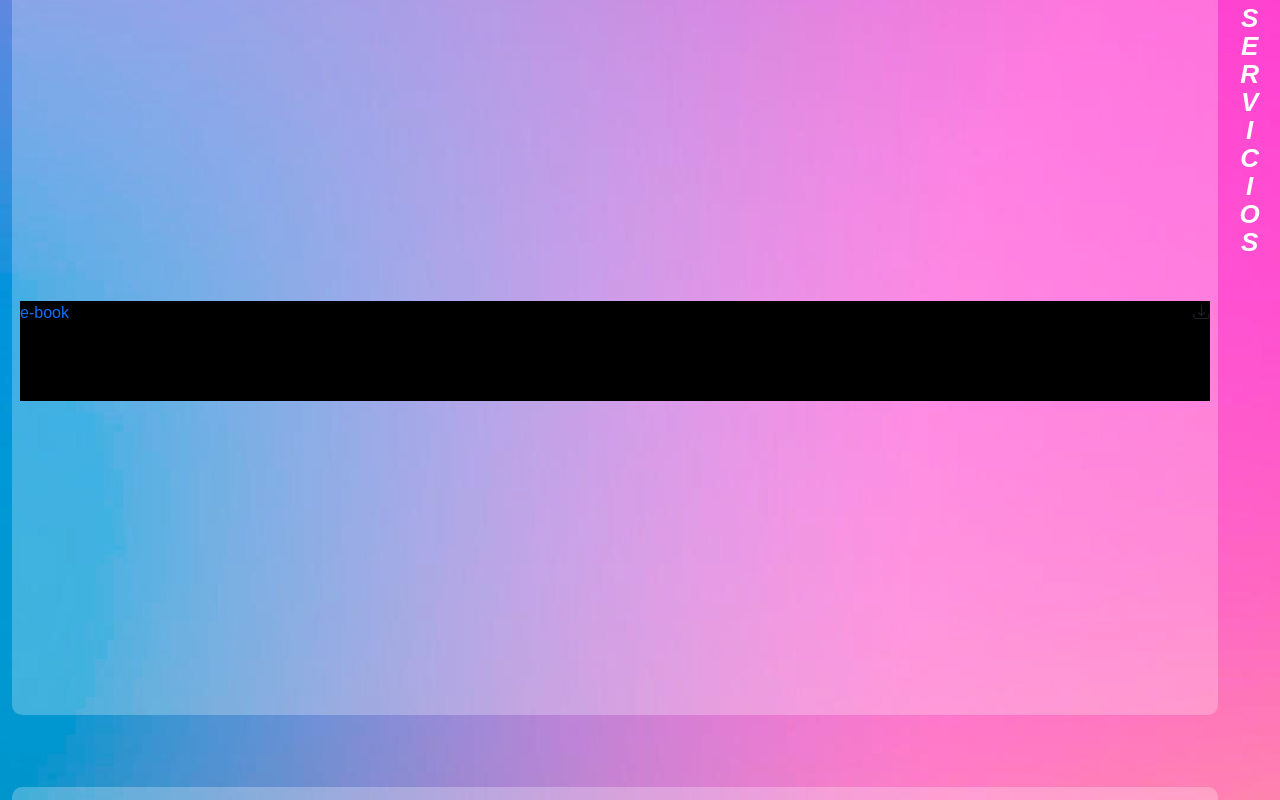
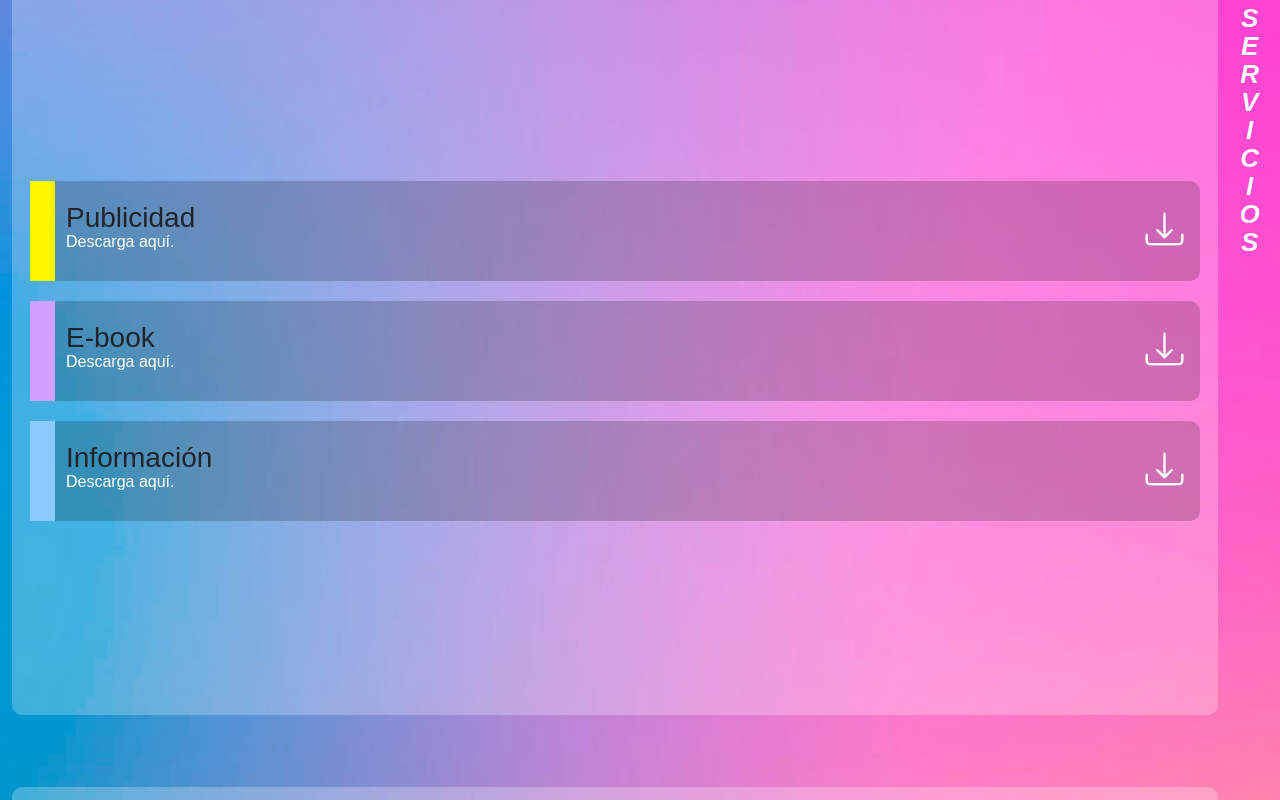
Before and after one commit to digitalizate-gh/digitalizate-gh.github.io, a plain HTML site: page digitalizate/index.html in a window 1280 px wide. Shown: the part 820-1620 px from the top of the page. Drawn offline with nearby package versions, Linux system fonts and the light colour scheme.

Commit message:
Se termino la seccion de servicios

```diff
--- a/digitalizate/index.html
+++ b/digitalizate/index.html
@@ -46,10 +46,29 @@
     <section id="servicios" class="container-fluid">
         <div class="secciones">
             <div class="titulo-seccion">SERVICIOS</div>
+
             <div class="boton-descarga">
-                <a href="https://drive.google.com/file/d/1v65cMR3TipkS-qMtN6k0GD2oGO31SXMz/view?usp=sharing">e-book</a>
+                <a href="https://drive.google.com/file/d/1gOdyecW6zMmqtxG6mL-yiKzdcEYufuI4/view?usp=sharing" target="_blank"></a>
+                <h3>Publicidad</h3>
+                <p>Descarga aquí.</p>
                 <i class="bi bi-download"></i>
+                <div class="barra-color" style="background-color: #fff600;"></div>
             </div>
+            <div class="boton-descarga">
+                <a href="https://drive.google.com/file/d/1v65cMR3TipkS-qMtN6k0GD2oGO31SXMz/view?usp=sharing" target="_blank"></a>
+                <h3>E-book</h3>
+                <p>Descarga aquí.</p>
+                <i class="bi bi-download"></i>
+                <div class="barra-color" style="background-color: #d29fff;"></div>
+            </div>
+            <div class="boton-descarga">
+                <a href="https://drive.google.com/file/d/1vaMhgNwmlBTRm8AknfghnHsRepvcAaGI/view?usp=sharing" target="_blank"></a>
+                <h3>Información</h3>
+                <p>Descarga aquí.</p>
+                <i class="bi bi-download"></i>
+                <div class="barra-color" style="background-color: #8bcaff;"></div>
+            </div>
+
         </div>
     </section>
 
@@ -61,7 +80,7 @@
 
     <section id="redes" class="container-fluid">
         <div class="secciones">
-            <div class="titulo-seccion">REDES SOCIALES</div>
+            <div class="titulo-seccion">REDES</div>
         </div>
     </section>
 
--- a/digitalizate/main.css
+++ b/digitalizate/main.css
@@ -129,20 +129,51 @@ section.container-fluid {
             margin-bottom: 20px;
         }
 .boton-descarga{
- width: 100%;
- height: 100px;
- background-color: #ffffff50;
- position: relative;
+    width: calc(100% - 20px);
+    height: 100px;
+    background-color: #00000030;
+    position: relative;
+    margin: 10px;
+    border-radius: 10px;
 }
 .boton-descarga a{
     display: block;
     width: 100%;
     height: 100px;
-    background-color: #000;
+    /* background-color: #00000030; */
     text-decoration: none;
+    position: absolute;
+    z-index: 2;
+}
+.boton-descarga h3{
+    position: absolute;
+    top: 20px;
+    left: 36px;
+    z-index: 1;
+    text-align: left;
+    font-size: 28px;
+}
+.boton-descarga p{
+    position: absolute;
+    top: 50px;
+    left: 36px;
+    z-index: 1;
+    color: #fff;
 }
 .boton-descarga i{
+    color: #fff;
+    font-size: 38px;
+    position: absolute;
+    top: 21px;
+    right: 16px;
+    z-index: 1;
+}
+.boton-descarga .barra-color{
+    width: 25px;
+    height: 100px;
+    /* background-color: #fff600; */
     position: absolute;
     top: 0px;
-    right: 0px;
+    left: 0px;
+    z-index: 1;
 }
```
